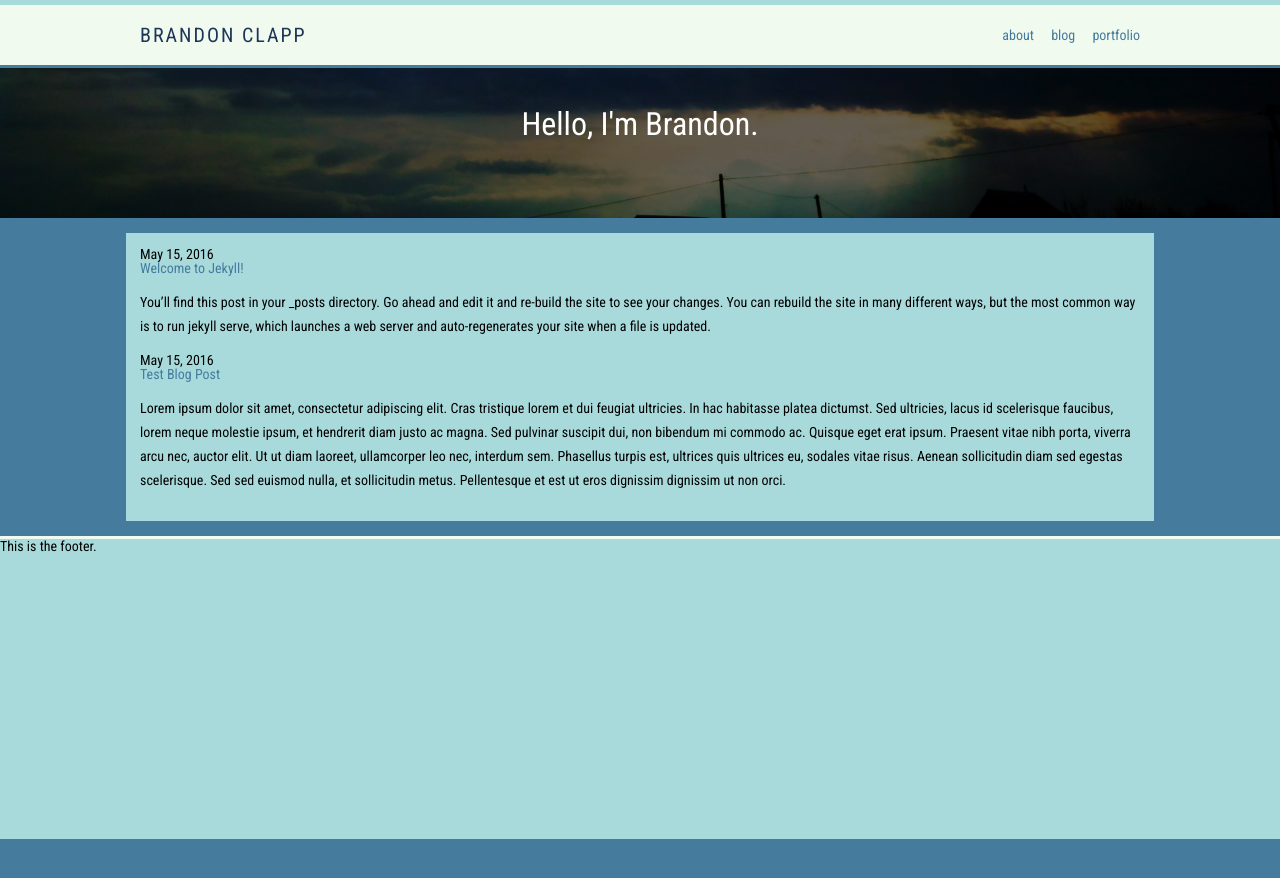
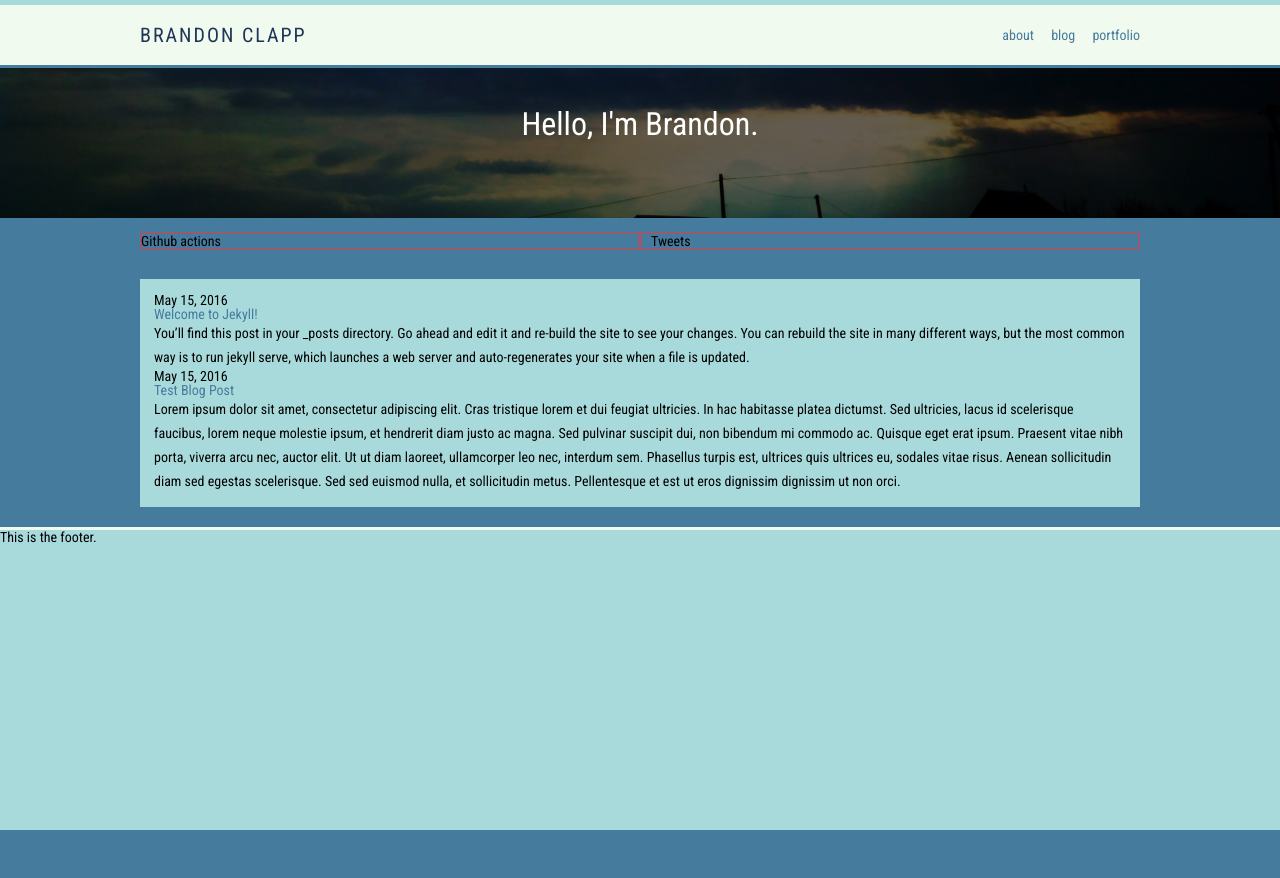
Before and after one commit to BrandonClapp/brandonclapp.github.io, a Jekyll site: the page built from index.html, in a window 1280 px wide. Shown: the top 878 px of the page. Built offline with Jekyll 4.4.1, drawn with Linux system fonts in a browser that asks for light colours.

Commit message:
layout changes

```diff
--- a/_layouts/default.html
+++ b/_layouts/default.html
@@ -8,9 +8,8 @@
       {% assign banner = page.banner %}
       {% include banners/{{banner}}.html %}
       {% endif %}
-      <div class="content">
-        {{ content }}
-      </div>
+
+      {{content}}
     </div>
     {% include footer.html %}
   </body>
--- a/_sass/_banners.scss
+++ b/_sass/_banners.scss
@@ -1,7 +1,8 @@
 $banner-height: 150px;
 
 .banner {
-    @extend %vertical-rhythm;
+    // @extend %vertical-rhythm;
+    margin-bottom: ($spacing-unit/2);
   background-color: $color1;
   border-top: 3px solid $color4;
   height: $banner-height;
--- a/_sass/_base.scss
+++ b/_sass/_base.scss
@@ -1,13 +1,3 @@
-/**
- * Set `margin-bottom` to maintain vertical rhythm
- */
-h1, h2, h3, h4, h5, h6,
-p, blockquote, pre,
-ul, ol, dl, figure,
-%vertical-rhythm {
-    margin-bottom: $spacing-unit / 2;
-}
-
 body {
     //font-family: 'Oswald', sans-serif;
     font-family: 'Roboto Condensed', sans-serif;
@@ -24,19 +14,38 @@ p {
 a {
     color: $color4;
     text-decoration: none;
-  &:hover, :focus, :visited {
+    &:hover,
+    :focus,
+    :visited {
         color: $color3;
     }
 }
 
+.pull-left {
+    float: left;
+}
+
+.pull-right {
+    float: right;
+}
+
+.clearfix {
+    clear: both;
+    margin-bottom: $spacing-unit;
+}
+
+.col-6 {
+    width: 50%;
+    box-sizing: border-box;
+}
+
 .page {
     background-color: lighten($color4, 0%);
-  @extend %vertical-rhythm;
-
     .content {
         background-color: $color3;
         width: $content-width;
         padding: 1em;
-    margin: 0 auto;
+        margin: 0 auto 20px;
+        box-sizing: border-box;
     }
 }
--- a/_sass/_layout.scss
+++ b/_sass/_layout.scss
@@ -21,7 +21,7 @@
   }
 
   .wrapper {
-    width: $content-width;
+    max-width: $content-width;
     margin: 0 auto;
 
     .site-nav {
@@ -38,6 +38,21 @@
   }
 }
 
+.container {
+    max-width: $content-width;
+    margin: 0 auto;
+}
+
+.github-list {
+    border: 1px solid $color1;
+    padding-right: 10px;
+}
+
+.twitter-list {
+    border: 1px solid $color1;
+    padding-left: 10px;
+}
+
 /* Footer */
 .site-footer {
   height: 300px;
--- a/_sass/_syntax-highlighting.scss
+++ b/_sass/_syntax-highlighting.scss
@@ -3,7 +3,8 @@
  */
 .highlight {
     background: #fff;
-    @extend %vertical-rhythm;
+    //@extend %vertical-rhythm;
+    margin-bottom: ($spacing-unit/2);
 
     .highlighter-rouge & {
       background: #eef;
--- a/index.html
+++ b/index.html
@@ -3,6 +3,18 @@ layout: default
 banner: home
 ---
 
+<div class="container">
+    <div class="github-list col-6 pull-left">
+        Github actions
+    </div>
+
+    <div class="twitter-list col-6 pull-left">
+        Tweets
+    </div>
+    <div class="clearfix"></div>
+</div>
+
+<div class="content">
     <ul class="post-list">
         {% for post in site.posts %}
         <li>
@@ -15,24 +27,4 @@ banner: home
         </li>
         {% endfor %}
     </ul>
-
-<!-- <div class="home">
-
-  <h1 class="page-heading">Posts</h1>
-
-  <ul class="post-list">
-    {% for post in site.posts %}
-      <li>
-        <span class="post-meta">{{ post.date | date: "%b %-d, %Y" }}</span>
-
-        <h2>
-          <a class="post-link" href="{{ post.url | prepend: site.baseurl }}">{{ post.title }}</a>
-        </h2>
-        {{ post.excerpt }}
-      </li>
-    {% endfor %}
-  </ul>
-
-  <p class="rss-subscribe">subscribe <a href="{{ "/feed.xml" | prepend: site.baseurl }}">via RSS</a></p>
-
-</div> -->
+</div>
```
Also changed, not shown: 4 other files. Lines whose indentation alone changed are shown as unchanged.
